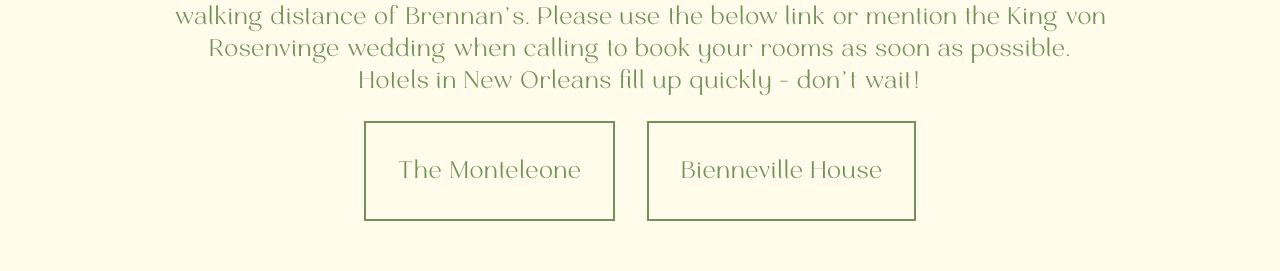
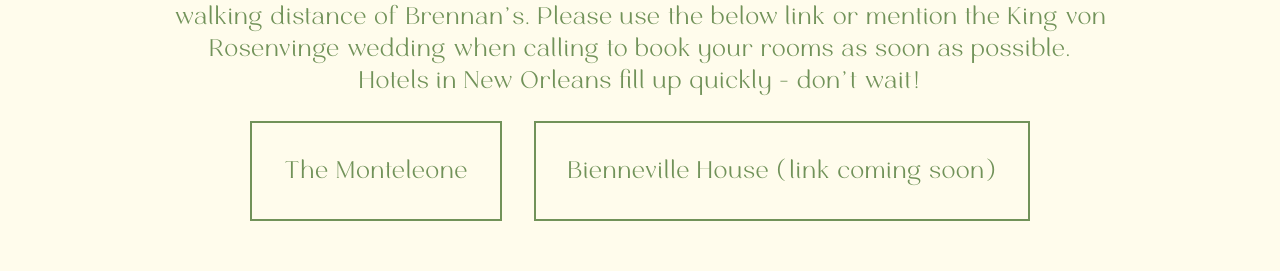
Before and after one commit to P-v-R/wedding, a React (Create React App) app: page /lagniappe in a window 1280 px wide. Shown: the part 2060-2331 px from the top of the page. Built offline with nearby package versions, Linux system fonts and the light colour scheme.

Commit message:
fix hotel link

```diff
--- a/src/components/WhereToStay.js
+++ b/src/components/WhereToStay.js
@@ -35,9 +35,9 @@ function WhereToStay() {
           >
             The Monteleone
           </a>
-          <a className="mx-4 md:p-8 hover:text-coral border-2 p-2 cursor-pointer" href="/">
-            Bienneville House
-          </a>
+          <p className="mx-4 md:p-8 border-2 p-2 cursor-pointer" href="/">
+            Bienneville House (link coming soon)
+          </p>
         </div>
       </Parallax>
     </div>
```
